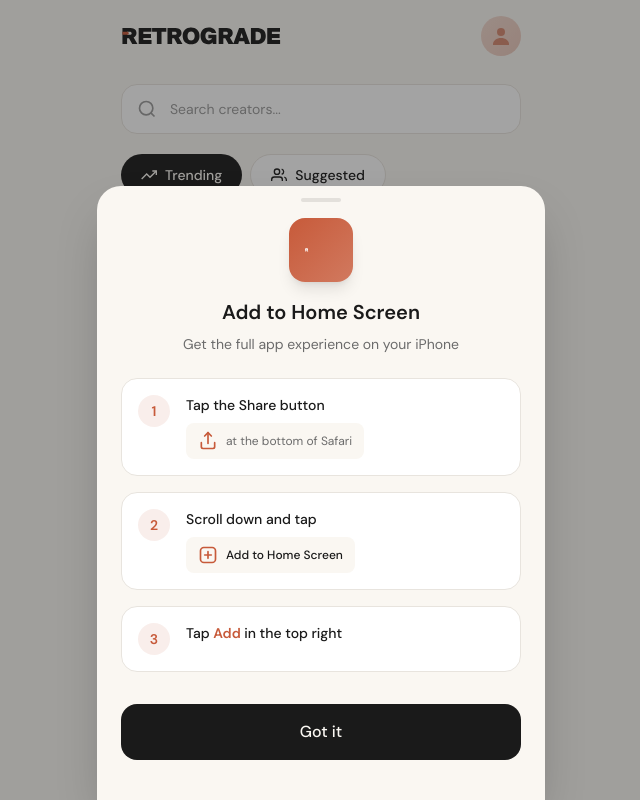
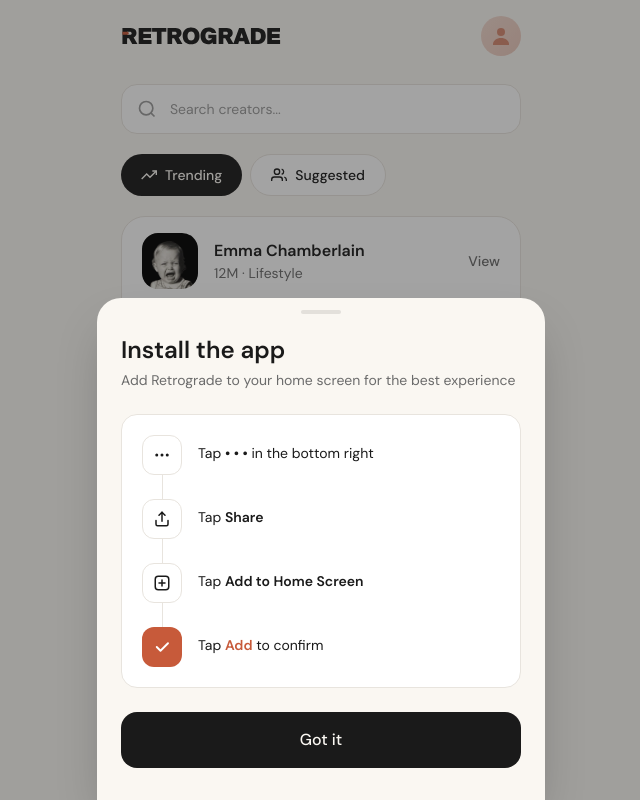
Before and after one commit to niall-wade/creator-app-design, a Next.js app: page /home in a window 1280 px wide. Shown: the whole page, without its empty margins (319-959 px from the left). Built offline with nearby package versions, Linux system fonts and the light colour scheme.

Commit message:
Improve install drawer layout and update iOS instructions

```diff
--- a/src/app/home/page.tsx
+++ b/src/app/home/page.tsx
@@ -384,80 +384,90 @@
           >
             <div className="bg-cream rounded-t-3xl overflow-hidden shadow-2xl">
               {/* Handle */}
-              <div className="flex justify-center pt-3 pb-2">
+              <div className="flex justify-center pt-3 pb-1">
                 <div className="w-10 h-1 rounded-full bg-ink/10" />
               </div>
 
               {/* Content */}
-              <div className="px-6 pb-10 pt-2">
+              <div className="px-6 pb-8 pt-4">
                 {/* Header */}
-                <div className="text-center mb-6">
-                  <div className="w-16 h-16 rounded-2xl bg-gradient-to-br from-terracotta to-terracotta/80 flex items-center justify-center mx-auto mb-4 shadow-lg">
-                    <svg width="32" height="32" viewBox="0 0 6988 874" fill="none" xmlns="http://www.w3.org/2000/svg" className="text-white">
-                      <path d="M349.605 517.363H266.088V765H63.1231V60.9349H354.46C538.974 60.9349 676.874 105.607 676.874 287.207C676.874 388.204 624.433 448.413 551.599 481.432L718.632 765H490.418L349.605 517.363ZM266.088 225.055V363.926H377.767C437.006 363.926 465.169 334.792 465.169 294.976C465.169 255.16 437.006 225.055 377.767 225.055H266.088Z" fill="currentColor"/>
-                      <path d="M63 225H271.5C309.884 225 341 256.116 341 294.5V294.5C341 332.884 309.884 364 271.5 364H63V225Z" fill="white"/>
-                    </svg>
-                  </div>
-                  <h2 className="text-xl font-semibold text-ink mb-2" style={{ fontFamily: "var(--font-display)" }}>
-                    Add to Home Screen
+                <div className="mb-6">
+                  <h2 className="text-2xl font-semibold text-ink mb-1" style={{ fontFamily: "var(--font-display)" }}>
+                    Install the app
                   </h2>
                   <p className="text-sm text-ink-light">
-                    Get the full app experience on your iPhone
+                    Add Retrograde to your home screen for the best experience
                   </p>
                 </div>
 
-                {/* Steps */}
-                <div className="space-y-4 mb-8">
-                  {/* Step 1 */}
-                  <div className="flex items-start gap-4 bg-white rounded-2xl p-4 border border-border">
-                    <div className="w-8 h-8 rounded-full bg-terracotta/10 flex items-center justify-center flex-shrink-0">
-                      <span className="text-sm font-semibold text-terracotta">1</span>
+                {/* Steps - Connected Timeline */}
+                <div className="bg-white rounded-2xl p-5 mb-6 border border-border">
+                  <div className="relative">
+                    {/* Vertical connector line */}
+                    <div className="absolute left-5 top-10 bottom-10 w-px bg-border" />
+
+                    {/* Step 1 */}
+                    <div className="relative flex gap-4 pb-6">
+                      <div className="w-10 h-10 rounded-xl bg-white border border-border flex items-center justify-center flex-shrink-0 z-10">
+                        {/* Three dots menu icon (horizontal) */}
+                        <svg width="18" height="18" viewBox="0 0 24 24" fill="none" className="text-ink">
+                          <circle cx="5" cy="12" r="2" fill="currentColor"/>
+                          <circle cx="12" cy="12" r="2" fill="currentColor"/>
+                          <circle cx="19" cy="12" r="2" fill="currentColor"/>
+                        </svg>
+                      </div>
+                      <div className="flex-1 pt-2">
+                        <p className="text-sm text-ink">
+                          Tap <span className="font-semibold">• • •</span> in the bottom right
+                        </p>
+                      </div>
                     </div>
-                    <div className="flex-1">
-                      <p className="text-sm text-ink font-medium mb-2">
-                        Tap the Share button
-                      </p>
-                      <div className="inline-flex items-center gap-2 bg-cream rounded-lg px-3 py-2">
+
+                    {/* Step 2 */}
+                    <div className="relative flex gap-4 pb-6">
+                      <div className="w-10 h-10 rounded-xl bg-white border border-border flex items-center justify-center flex-shrink-0 z-10">
                         {/* iOS Share Icon */}
-                        <svg width="20" height="20" viewBox="0 0 24 24" fill="none" className="text-terracotta">
-                          <path d="M12 2L12 15" stroke="currentColor" strokeWidth="2" strokeLinecap="round"/>
-                          <path d="M8 6L12 2L16 6" stroke="currentColor" strokeWidth="2" strokeLinecap="round" strokeLinejoin="round"/>
+                        <svg width="18" height="18" viewBox="0 0 24 24" fill="none" className="text-ink">
+                          <path d="M12 3L12 15" stroke="currentColor" strokeWidth="2" strokeLinecap="round"/>
+                          <path d="M8 7L12 3L16 7" stroke="currentColor" strokeWidth="2" strokeLinecap="round" strokeLinejoin="round"/>
                           <path d="M4 14V19C4 20.1046 4.89543 21 6 21H18C19.1046 21 20 20.1046 20 19V14" stroke="currentColor" strokeWidth="2" strokeLinecap="round"/>
                         </svg>
-                        <span className="text-xs text-ink-light">at the bottom of Safari</span>
+                      </div>
+                      <div className="flex-1 pt-2">
+                        <p className="text-sm text-ink">
+                          Tap <span className="font-semibold">Share</span>
+                        </p>
                       </div>
                     </div>
-                  </div>
 
-                  {/* Step 2 */}
-                  <div className="flex items-start gap-4 bg-white rounded-2xl p-4 border border-border">
-                    <div className="w-8 h-8 rounded-full bg-terracotta/10 flex items-center justify-center flex-shrink-0">
-                      <span className="text-sm font-semibold text-terracotta">2</span>
-                    </div>
-                    <div className="flex-1">
-                      <p className="text-sm text-ink font-medium mb-2">
-                        Scroll down and tap
-                      </p>
-                      <div className="inline-flex items-center gap-2 bg-cream rounded-lg px-3 py-2">
+                    {/* Step 3 */}
+                    <div className="relative flex gap-4 pb-6">
+                      <div className="w-10 h-10 rounded-xl bg-white border border-border flex items-center justify-center flex-shrink-0 z-10">
                         {/* Add to Home Screen Icon */}
-                        <svg width="20" height="20" viewBox="0 0 24 24" fill="none" className="text-terracotta">
+                        <svg width="18" height="18" viewBox="0 0 24 24" fill="none" className="text-ink">
                           <rect x="3" y="3" width="18" height="18" rx="4" stroke="currentColor" strokeWidth="2"/>
                           <path d="M12 8V16M8 12H16" stroke="currentColor" strokeWidth="2" strokeLinecap="round"/>
                         </svg>
-                        <span className="text-xs font-medium text-ink">Add to Home Screen</span>
+                      </div>
+                      <div className="flex-1 pt-2">
+                        <p className="text-sm text-ink">
+                          Tap <span className="font-semibold">Add to Home Screen</span>
+                        </p>
                       </div>
                     </div>
-                  </div>
 
-                  {/* Step 3 */}
-                  <div className="flex items-start gap-4 bg-white rounded-2xl p-4 border border-border">
-                    <div className="w-8 h-8 rounded-full bg-terracotta/10 flex items-center justify-center flex-shrink-0">
-                      <span className="text-sm font-semibold text-terracotta">3</span>
-                    </div>
-                    <div className="flex-1">
-                      <p className="text-sm text-ink font-medium">
-                        Tap <span className="text-terracotta font-semibold">Add</span> in the top right
-                      </p>
+                    {/* Step 4 */}
+                    <div className="relative flex gap-4">
+                      <div className="w-10 h-10 rounded-xl bg-terracotta flex items-center justify-center flex-shrink-0 z-10">
+                        <svg width="18" height="18" viewBox="0 0 24 24" fill="none" className="text-white">
+                          <path d="M5 12l5 5L20 7" stroke="currentColor" strokeWidth="2.5" strokeLinecap="round" strokeLinejoin="round"/>
+                        </svg>
+                      </div>
+                      <div className="flex-1 pt-2">
+                        <p className="text-sm text-ink">
+                          Tap <span className="font-semibold text-terracotta">Add</span> to confirm
+                        </p>
+                      </div>
                     </div>
                   </div>
                 </div>
```
